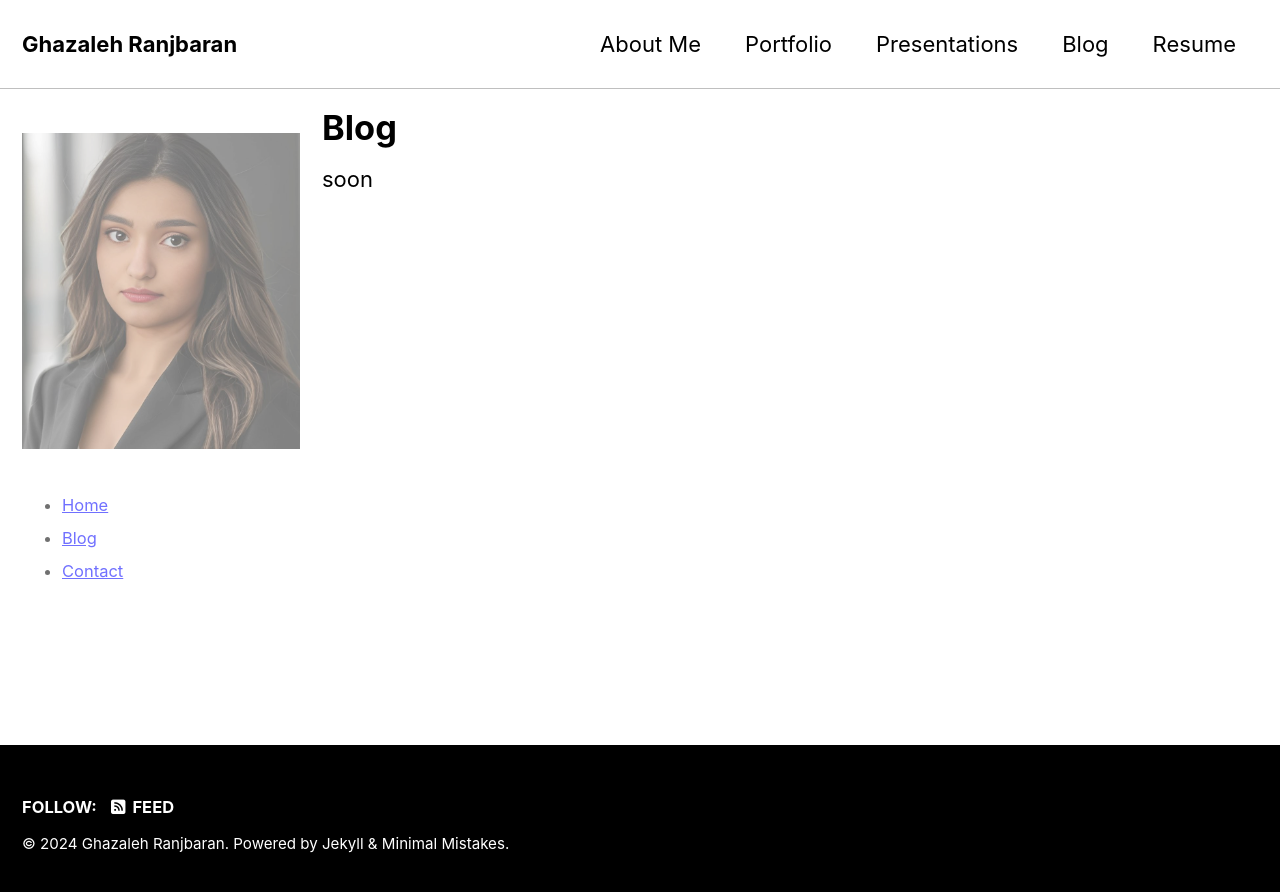
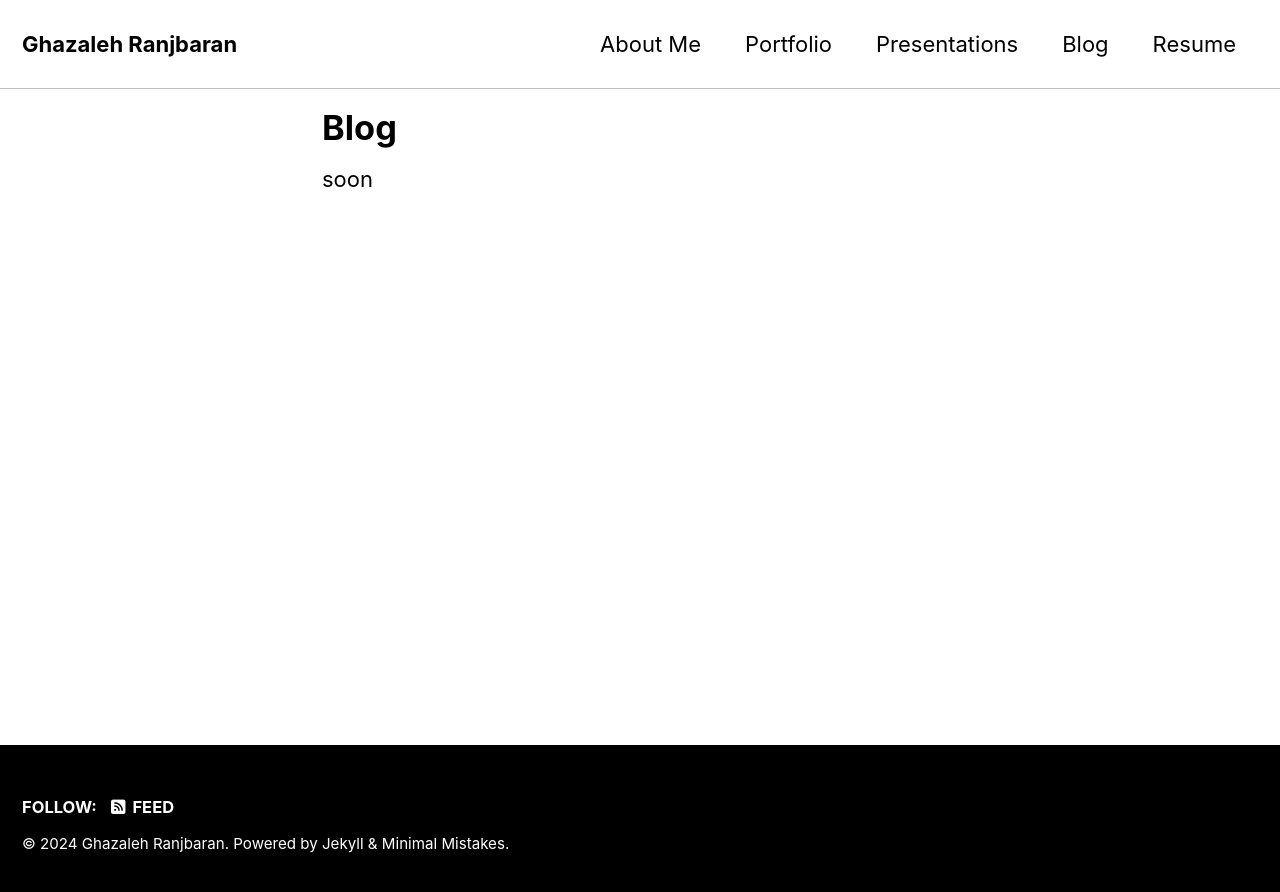
Before and after one commit to ghazalehran/ghazalehran.github.io, a Jekyll site: the page built from blog.md, in a window 1280 px wide. Shown: the top 892 px of the page. Built offline with Jekyll 4.4.1, drawn with Linux system fonts in a browser that asks for light colours; cached includes are drawn as plain includes.

Commit message:
personalize the side bar

```diff
--- a/_includes/sidebar.html
+++ b/_includes/sidebar.html
@@ -16,9 +16,4 @@
     {% endif %}
   {% endif %}
   </div>
-{% else %}
-  <!-- Other pages use the custom sidebar.htm -->
-  <div class="sidebar sticky">
-    {% include psidebar.html %}
-  </div>
 {% endif %}
```
Also changed, not shown: other parts of _includes/sidebar.html (+3 -3 lines). Lines whose indentation alone changed are shown as unchanged.
